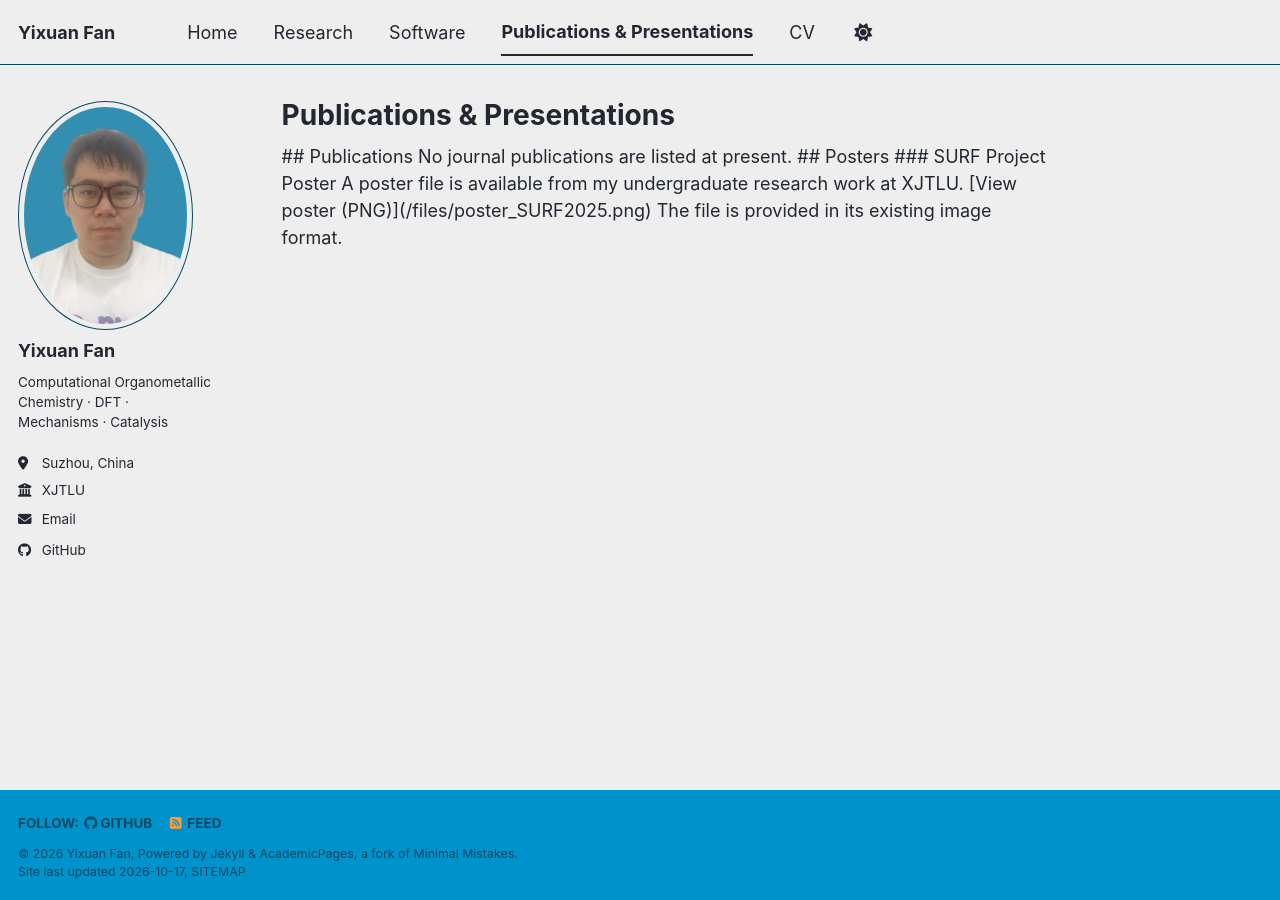
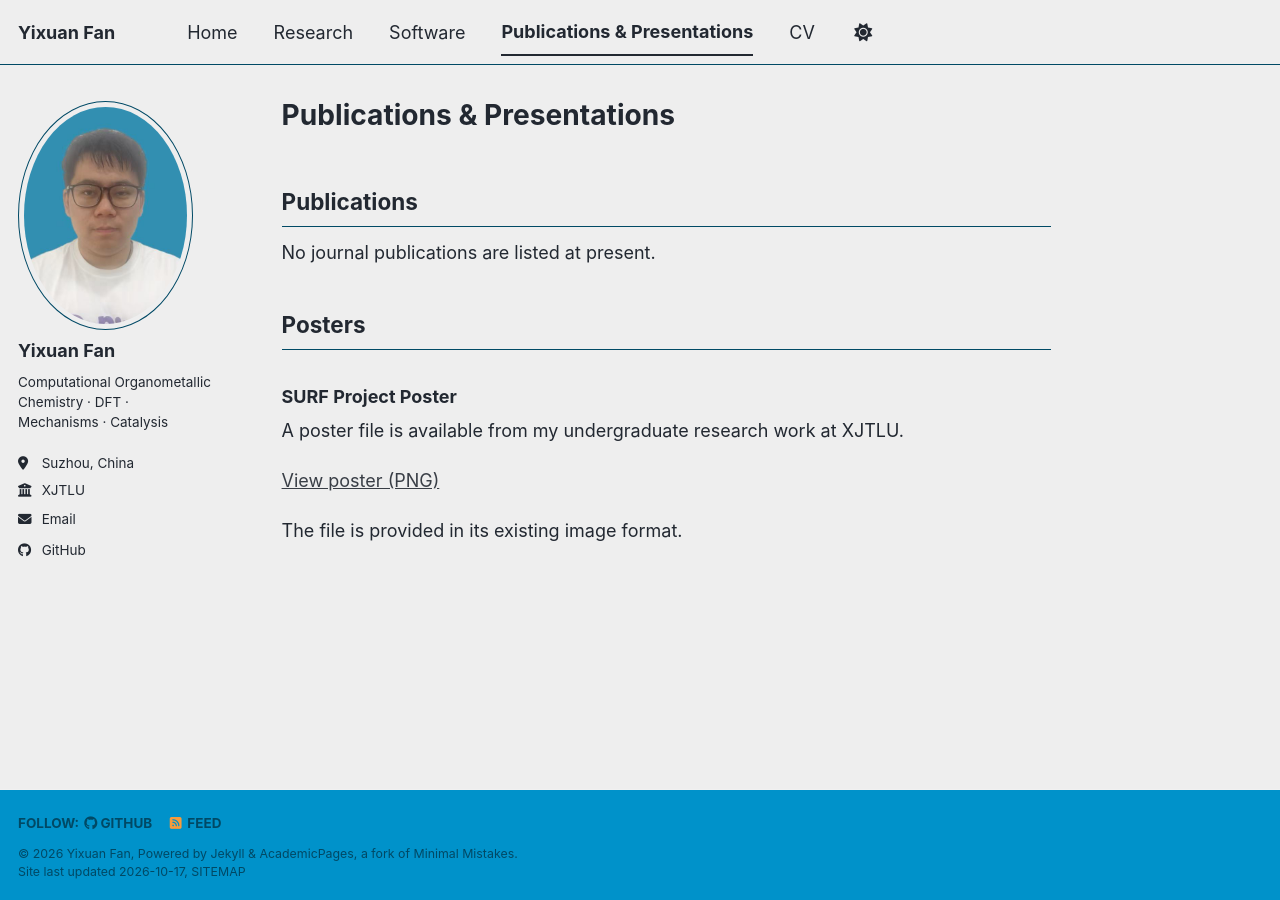
Before and after one commit to Lightmessager/lightmessager.github.io, a Jekyll site: the page built from _pages/publications.html, in a window 1280 px wide. Built offline with Jekyll 4.4.1, drawn with Linux system fonts in a browser that asks for light colours; a style sheet for code colours, icons or effects is not loaded.

Commit message:
Fix Markdown rendering on publications page

```diff
--- a/_pages/publications.html
+++ b/_pages/publications.html
@@ -5,16 +5,16 @@ permalink: /publications/
 author_profile: true
 ---
 
-## Publications
+<h2>Publications</h2>
 
-No journal publications are listed at present.
+<p>No journal publications are listed at present.</p>
 
-## Posters
+<h2>Posters</h2>
 
-### SURF Project Poster
+<h3>SURF Project Poster</h3>
 
-A poster file is available from my undergraduate research work at XJTLU.
+<p>A poster file is available from my undergraduate research work at XJTLU.</p>
 
-[View poster (PNG)]({{ '/files/poster_SURF2025.png' | relative_url }})
+<p><a href="{{ '/files/poster_SURF2025.png' | relative_url }}">View poster (PNG)</a></p>
 
-The file is provided in its existing image format.
+<p>The file is provided in its existing image format.</p>
```
